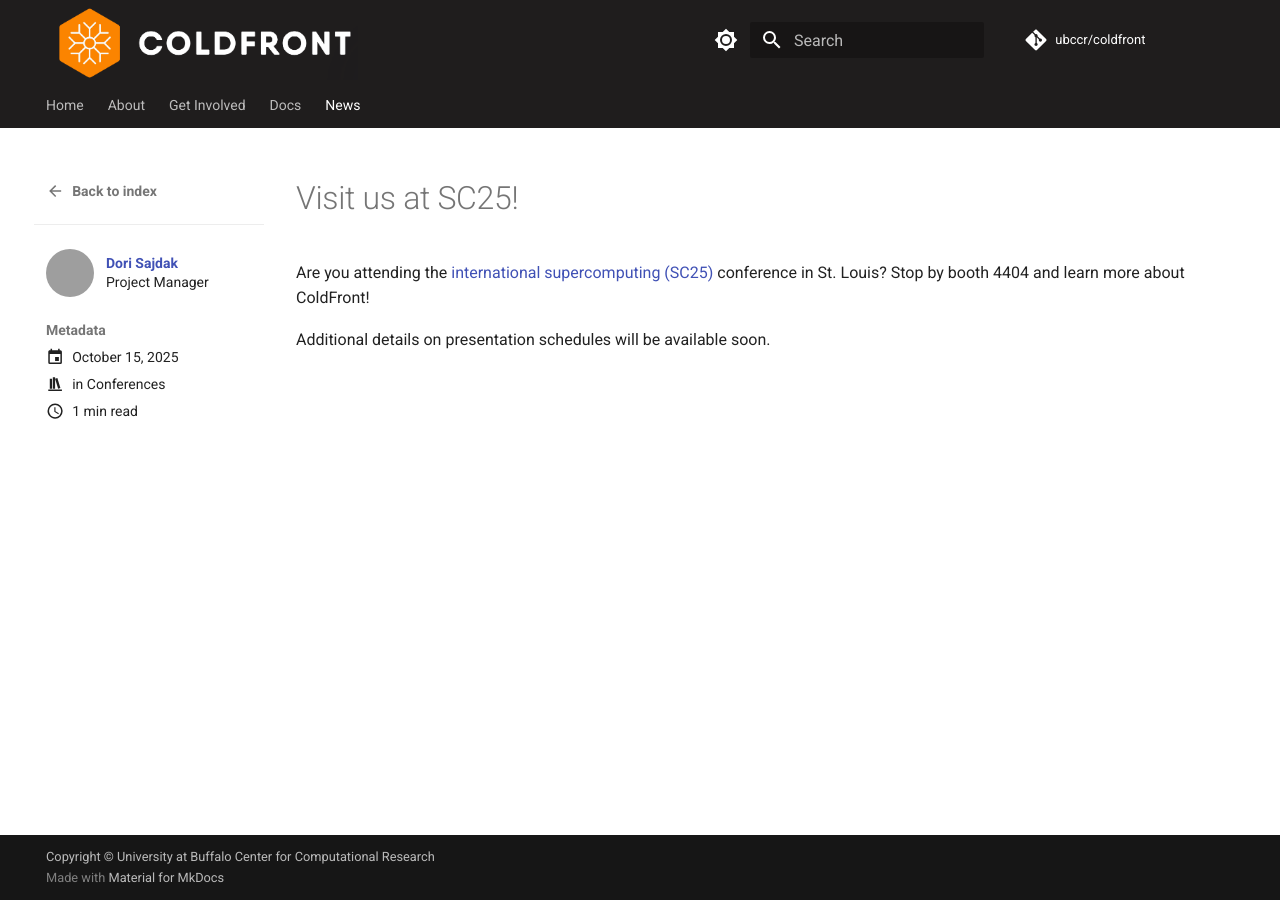
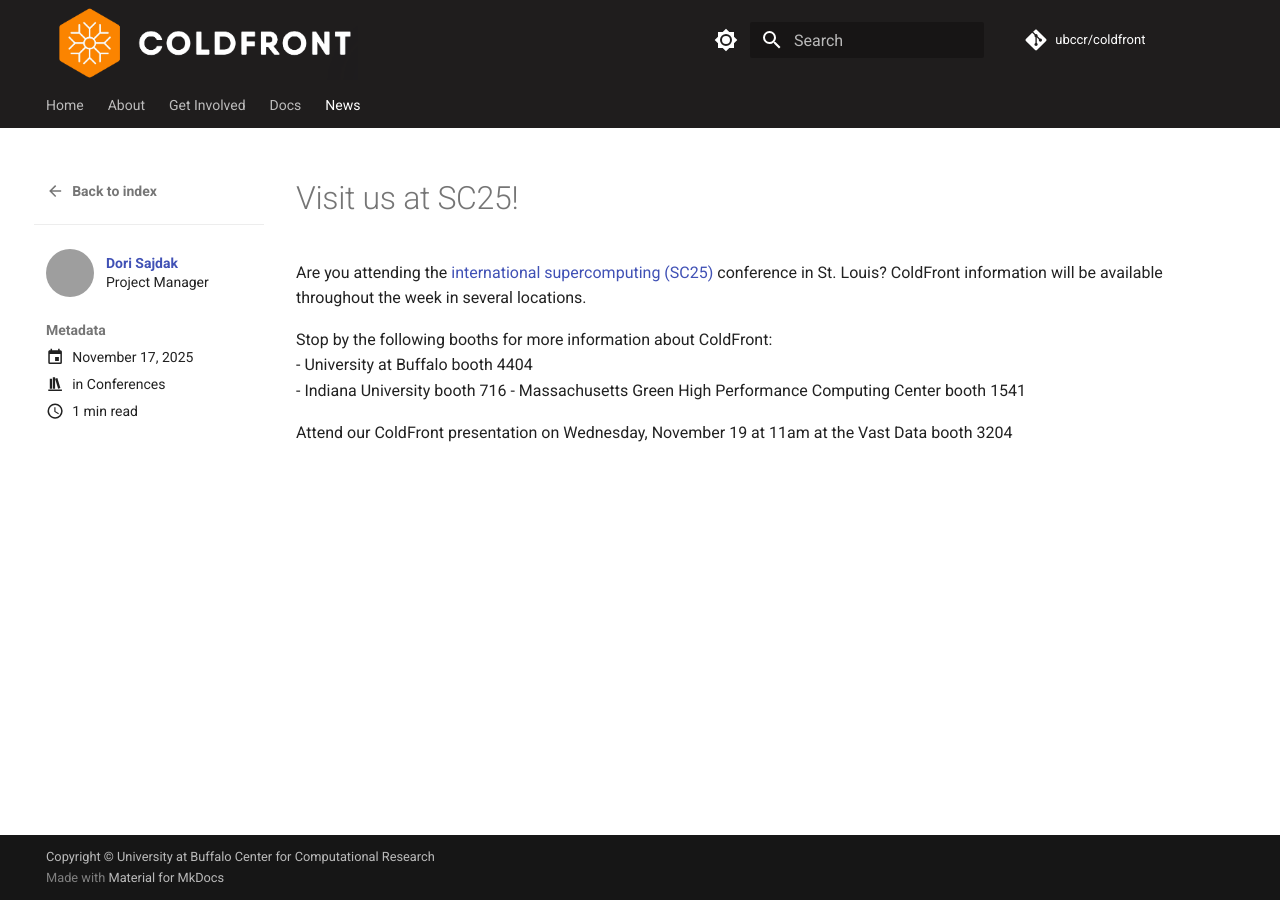
Before and after one commit to dsajdak/coldfront-website, an MkDocs documentation site: the page built from content/news/posts/2025-11-sc25.md, in a window 1280 px wide. Built offline with MkDocs 1.6.1 and Material for MkDocs 9.7.7, drawn with Linux system fonts in a browser that asks for light colours; comment, search, counter and statistics services are not loaded; grey boxes are pictures that could not be loaded.

Commit message:
Updates for November

```diff
--- a/content/news/posts/2025-11-sc25.md
+++ b/content/news/posts/2025-11-sc25.md
@@ -1,5 +1,5 @@
 ---
-date: 2025-10-15
+date: 2025-11-17
 authors: [dsajdak]
 title: Supercomputing25 Conference
 categories:
@@ -8,8 +8,13 @@ categories:
 
 # Visit us at SC25!
 
-Are you attending the [international supercomputing (SC25)](https://sc25.supercomputing.org/) conference in St. Louis?  Stop by booth 4404 and learn more about ColdFront!
+Are you attending the [international supercomputing (SC25)](https://sc25.supercomputing.org/) conference in St. Louis?  ColdFront information will be available throughout the week in several locations.
 
 <!-- more -->
 
-Additional details on presentation schedules will be available soon.
+Stop by the following booths for more information about ColdFront:
+- University at Buffalo booth 4404
+- Indiana University booth 716
+- Massachusetts Green High Performance Computing Center booth 1541
+
+Attend our ColdFront presentation on Wednesday, November 19 at 11am at the Vast Data booth 3204
```
Also changed, not shown: content/news/posts/2025-11-cc.md (+36 -2 lines).
